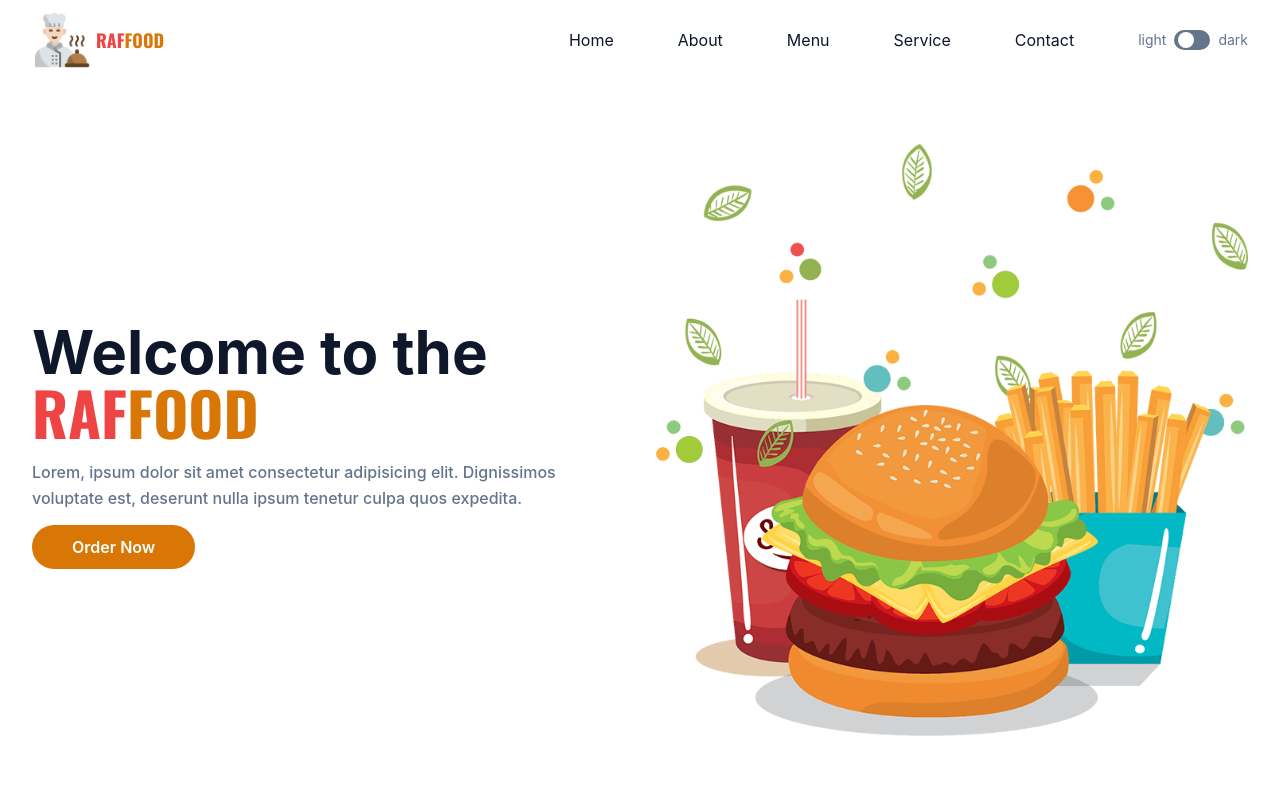
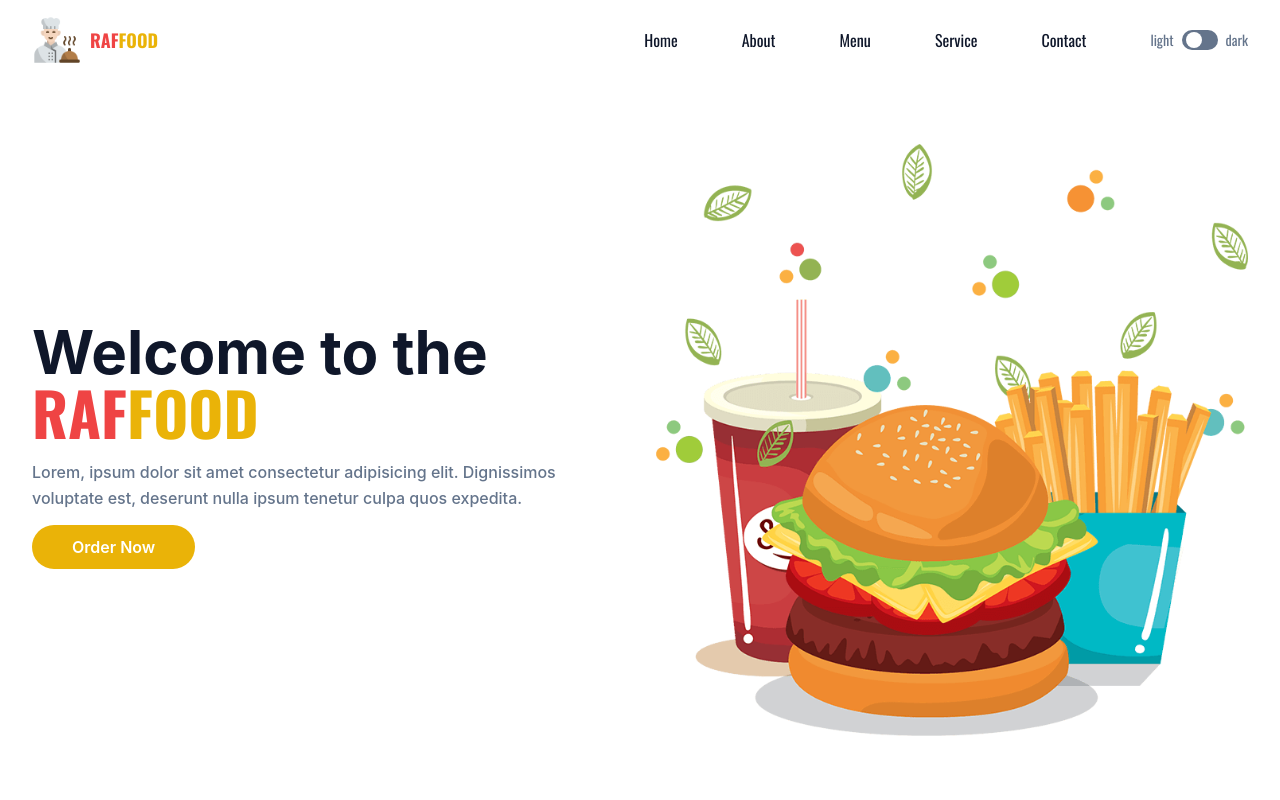
Before and after one commit to rafiamd16/fast-food-restaurant, a website: page index.html in a window 1280 px wide. Shown: the top 800 px of the page. Drawn offline with nearby package versions, Linux system fonts and the light colour scheme.

Commit message:
update hamburger menu

```diff
--- a/index.html
+++ b/index.html
@@ -3,7 +3,7 @@
   <head>
     <meta charset="UTF-8" />
     <meta name="viewport" content="width=device-width, initial-scale=1.0" />
-    <link rel="stylesheet" href="dist/output.css" />
+    <link rel="stylesheet" href="./dist/css/final.css" />
     <link rel="preconnect" href="https://fonts.googleapis.com" />
     <link rel="preconnect" href="https://fonts.gstatic.com" crossorigin />
     <link
@@ -31,10 +31,16 @@
       <div class="container">
         <div class="flex items-center justify-between relative">
           <div class="px-4 flex items-center">
-            <img src="dist/img/chef.png" alt="logo" width="60" class="mr-1" />
-            <a href="#home" class="block font-bold text-lg py-6 font-style"
-              ><span class="text-red-500">RAF</span
-              ><span class="text-primary">FOOD</span></a
+            <img
+              src="./dist/img/chef.png"
+              alt="logo"
+              width="50"
+              class="max-w-full mr-2"
+            />
+            <a
+              href="#home"
+              class="font-bold text-lg text-red-500 block py-6 uppercase font-style"
+              >raf<span class="text-yellow-500">food</span></a
             >
           </div>
           <div class="flex items-center px-4">
@@ -57,58 +63,67 @@
 
             <nav
               id="nav-menu"
-              class="absolute py-5 bg-white shadow-lg rounded-lg max-w-[250px] w-full right-3 top-full transition-transform transform origin-top-right scale-0 lg:scale-100 lg:block lg:static lg:bg-transparent lg:max-w-full lg:shadow-none lg:rounded-none dark:bg-dark dark:shadow-slate-500 lg:dark:bg-transparent"
+              class="scale-0 absolute py-5 bg-white shadow-lg rounded-lg max-w-[250px] w-full right-4 top-full lg:scale-100 lg:block lg:static lg:bg-transparent lg:max-w-full lg:shadow-none lg:rounded-none origin-top-right transition-transform dark:bg-dark dark:shadow-slate-500 lg:dark:bg-transparent"
             >
               <ul class="block lg:flex">
                 <li class="group">
                   <a
                     href="#home"
-                    class="text-base text-dark py-2 mx-8 flex group-hover:text-primary dark:text-white"
+                    class="text-base text-dark font-style py-2 mx-8 flex group-hover:text-primary dark:text-white transition duration-300 ease-in-out"
                     >Home</a
                   >
                 </li>
                 <li class="group">
                   <a
                     href="#about"
-                    class="text-base text-dark py-2 mx-8 flex group-hover:text-primary dark:text-white"
+                    class="text-base text-dark font-style py-2 mx-8 flex group-hover:text-primary dark:text-white transition duration-300 ease-in-out"
                     >About</a
                   >
                 </li>
                 <li class="group">
                   <a
                     href="#menu"
-                    class="text-base text-dark py-2 mx-8 flex group-hover:text-primary dark:text-white"
+                    class="text-base text-dark font-style py-2 mx-8 flex group-hover:text-primary dark:text-white transition duration-300 ease-in-out"
                     >Menu</a
                   >
                 </li>
                 <li class="group">
                   <a
                     href="#service"
-                    class="text-base text-dark py-2 mx-8 flex group-hover:text-primary dark:text-white"
+                    class="text-base text-dark font-style py-2 mx-8 flex group-hover:text-primary dark:text-white transition duration-300 ease-in-out"
                     >Service</a
                   >
                 </li>
                 <li class="group">
                   <a
                     href="#contact"
-                    class="text-base text-dark py-2 mx-8 flex group-hover:text-primary dark:text-white"
+                    class="text-base text-dark font-style py-2 mx-8 flex group-hover:text-primary dark:text-white transition duration-300 ease-in-out"
                     >Contact</a
                   >
                 </li>
-                <li class="mt-3 lg:mt-0 flex items-center pl-8">
+                <li class="mt-3 pl-8 flex items-center lg:mt-0">
                   <div class="flex">
-                    <span class="mr-2 text-sm text-slate-500">light</span>
-                    <input type="checkbox" class="hidden" id="dark-toggle" />
+                    <span class="mr-2 text-sm text-slate-500 font-style"
+                      >light</span
+                    >
+                    <input
+                      type="checkbox"
+                      name="toggle"
+                      id="dark-toggle"
+                      class="hidden"
+                    />
                     <label for="dark-toggle">
                       <div
                         class="flex h-5 w-9 cursor-pointer items-center rounded-full bg-slate-500 p-1"
                       >
                         <div
-                          class="toggle-circle h-4 w-4 rounded-full bg-white tranition duration-300"
+                          class="toggle-circle h-4 w-4 rounded-full bg-white transition duration-300"
                         ></div>
                       </div>
                     </label>
-                    <span class="ml-2 text-sm text-slate-500">dark</span>
+                    <span class="ml-2 text-sm text-slate-500 font-style"
+                      >dark</span
+                    >
                   </div>
                 </li>
               </ul>
@@ -214,7 +229,7 @@
 
               <!-- GtiHub -->
               <a
-                href="https://github.com/rafiamd16/fast-food-restaurant"
+                href="https://github.com/rafiamd16"
                 target="_blank"
                 class="w-9 h-9 mr-3 rounded-full flex justify-center items-center border border-slate-300 text-slate-300 hover:border-primary hover:bg-primary hover:text-white transition-all duration-300"
               >
@@ -582,7 +597,7 @@
 
             <!-- GtiHub -->
             <a
-              href="https://github.com/rafiamd16/fast-food-restaurant"
+              href="https://github.com/rafiamd16"
               target="_blank"
               class="w-9 h-9 mr-3 rounded-full flex justify-center items-center border border-slate-300 text-slate-300 hover:border-primary hover:bg-primary hover:text-white transition-all duration-300"
             >
@@ -623,7 +638,7 @@
           <p class="font-medium text-xs text-slate-500 text-center">
             Created By
             <a
-              href="https://instagram.com/bagas_zuxxy"
+              href="https://instagram.com/rafi.amd16"
               target="_blank"
               class="font-bold text-primary"
               >Rafi Ahmad</a
@@ -643,9 +658,9 @@
     <!-- back to top start -->
     <a
       href="#home"
-      class="h-14 w-14 font-style bg-primary rounded-full fixed bottom-4 right-4 z-[9999] p-4 justify-center items-center hover:animate-pulse hidden"
+      class="h-14 w-14 bg-primary rounded-full fixed bottom-4 right-4 z-[9999] p-4 justify-center items-center hidden animate-bounce"
       id="to-top"
-      ><span class="text-2xl">🔝</span>
+      ><span class="block h-5 w-5 border-t-2 border-l-2 rotate-45 mt-2"></span>
     </a>
     <!-- back to top end -->
 
--- a/src/input.css
+++ b/src/input.css
@@ -10,13 +10,13 @@ body {
   font-family: "Oswald", sans-serif;
 }
 
-.hamburger-line {
-  @apply w-[29px] h-[2px] my-2 block bg-dark dark:bg-white;
+.navbar-fixed {
+  @apply fixed z-[9999] bg-white bg-opacity-70 backdrop-blur-sm dark:bg-dark dark:bg-opacity-50;
+  box-shadow: inset 0 -1px 0 0 rgba(0, 0, 0, 0.2);
 }
 
-.navbar-fixed {
-  @apply fixed z-[9999] bg-white bg-opacity-70 backdrop-blur-sm dark:bg-dark;
-  box-shadow: inset 0 -1px 0 0 rgba(0, 0, 0, 0.2);
+.hamburger-line {
+  @apply my-2 block h-[2px] w-[29px] bg-dark dark:bg-white;
 }
 
 .hamburger-active > span:nth-child(1) {
--- a/tailwind.config.js
+++ b/tailwind.config.js
@@ -9,7 +9,7 @@ module.exports = {
     },
     extend: {
       colors: {
-        primary: "#d97706",
+        primary: "#eab308",
         dark: "#0f172a",
         secondary: "#64748b",
       },
```
Also changed, not shown: dist/css/final.css (added), dist/js/script.js, dist/output.css.
